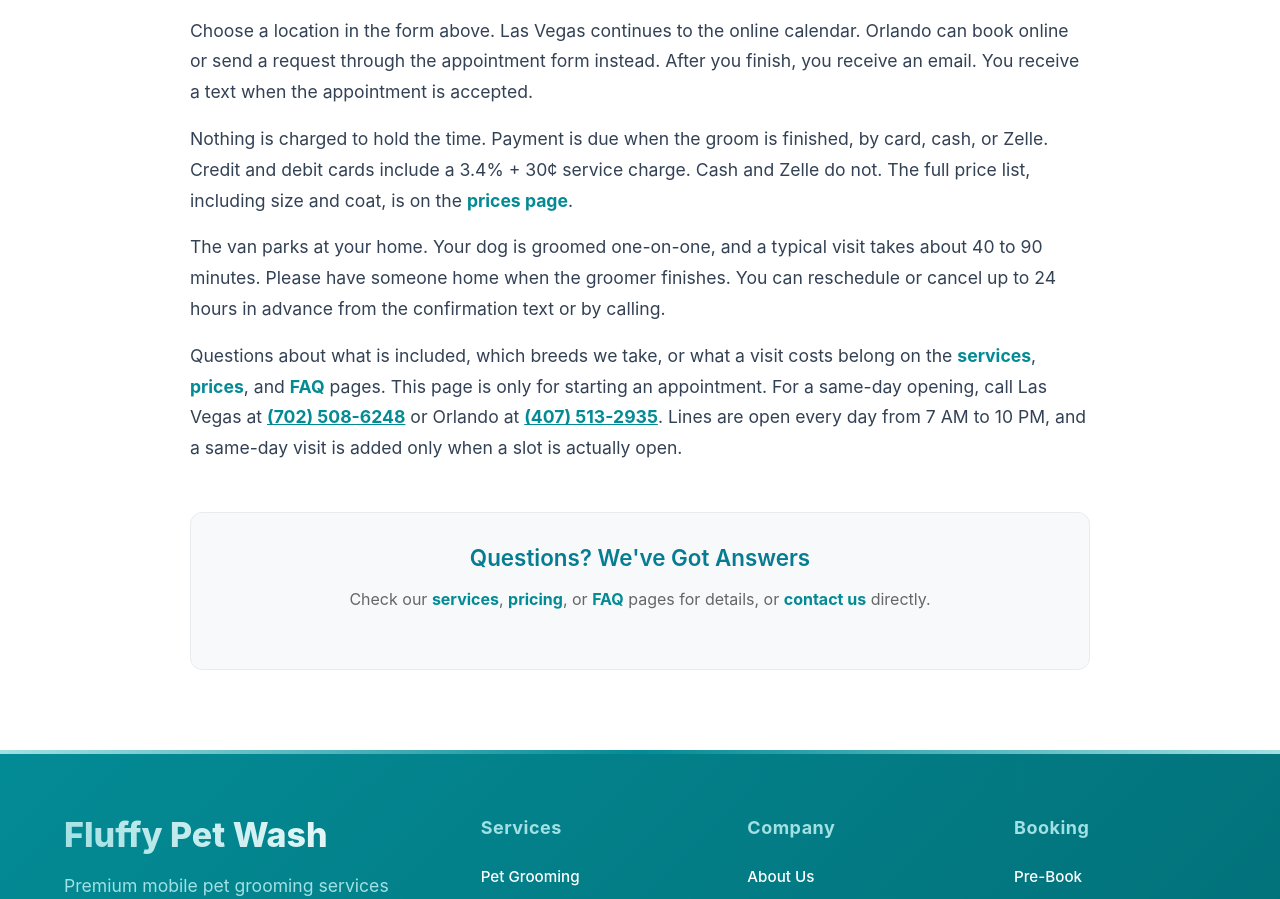
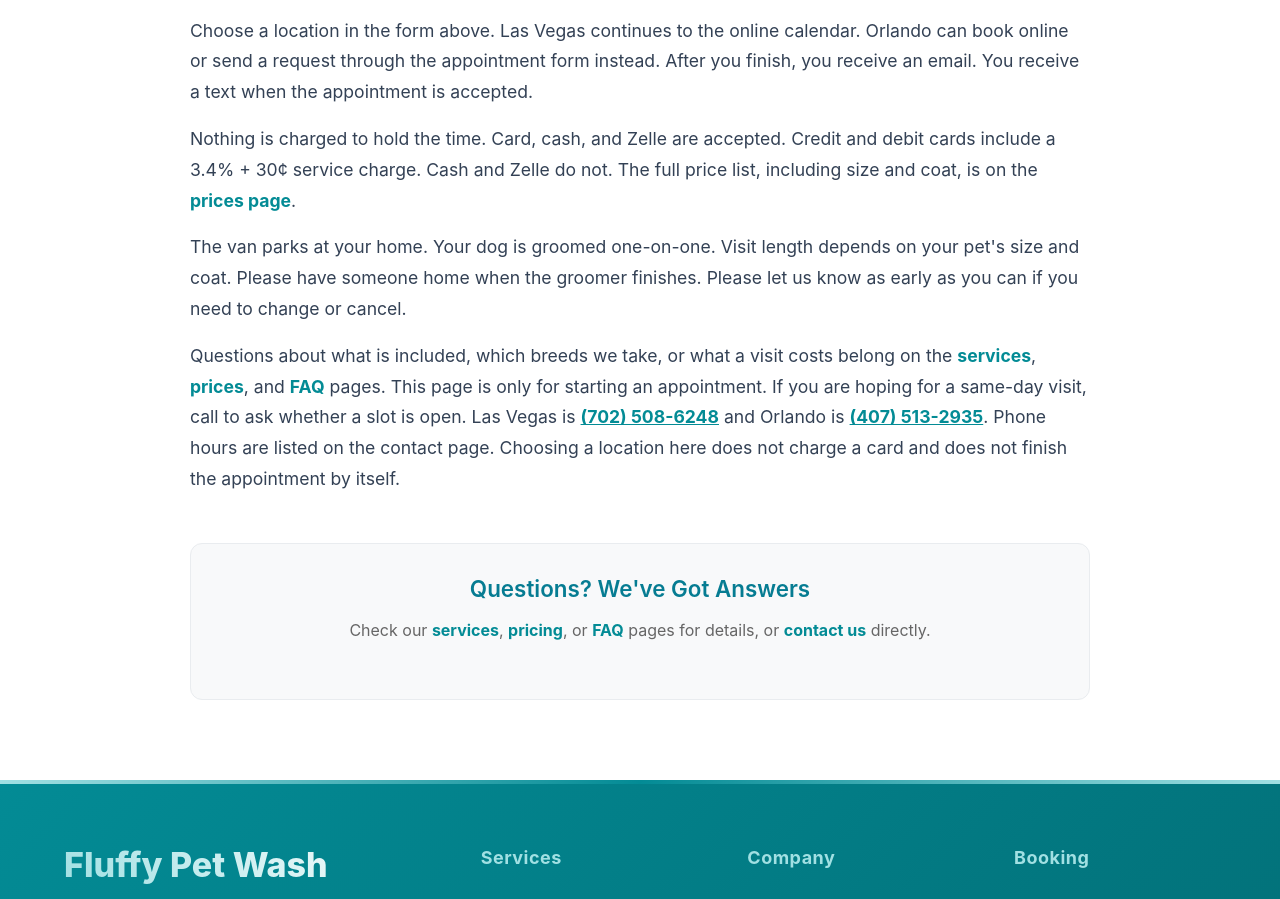
Before and after one commit to crisboxing11/Fluffy, a Next.js app: page /prebook in a window 1280 px wide. Shown: the part 1503-2402 px from the top of the page. Built offline with nearby package versions, Linux system fonts and the light colour scheme.

Commit message:
Soften unconfirmed time promises in the new page copy.
Visit length, cancellation notice, and reply time no longer state a number. Payment timing and same-day wording no longer promise a result the owner has not confirmed.

Co-authored-by: Cristian Arroyo  <crisboxing11@users.noreply.github.com>

```diff
--- a/pages/prebook.tsx
+++ b/pages/prebook.tsx
@@ -488,9 +488,9 @@ const PrebookPage = () => {
               variant="body1"
               sx={{ fontSize: { xs: "1rem", md: "1.1rem" }, color: "#334155", lineHeight: 1.75, mb: 2 }}
             >
-              Nothing is charged to hold the time. Payment is due when the
-              groom is finished, by card, cash, or Zelle. Credit and debit
-              cards include a 3.4% + 30¢ service charge. Cash and Zelle do not.
+              Nothing is charged to hold the time. Card, cash, and Zelle are
+              accepted. Credit and debit cards include a 3.4% + 30¢ service
+              charge. Cash and Zelle do not.
               The full price list, including size and coat, is on the{" "}
               <Link href="/prices" style={{ color: "#038B95", fontWeight: "bold", textDecoration: "none" }}>
                 prices page
@@ -501,10 +501,10 @@ const PrebookPage = () => {
               variant="body1"
               sx={{ fontSize: { xs: "1rem", md: "1.1rem" }, color: "#334155", lineHeight: 1.75, mb: 2 }}
             >
-              The van parks at your home. Your dog is groomed one-on-one, and a
-              typical visit takes about 40 to 90 minutes. Please have someone
-              home when the groomer finishes. You can reschedule or cancel up
-              to 24 hours in advance from the confirmation text or by calling.
+              The van parks at your home. Your dog is groomed one-on-one. Visit
+              length depends on your pet&apos;s size and coat. Please have
+              someone home when the groomer finishes. Please let us know as
+              early as you can if you need to change or cancel.
             </Typography>
             <Typography
               variant="body1"
@@ -523,17 +523,19 @@ const PrebookPage = () => {
               <Link href="/faq" style={{ color: "#038B95", fontWeight: "bold", textDecoration: "none" }}>
                 FAQ
               </Link>{" "}
-              pages. This page is only for starting an appointment. For a
-              same-day opening, call Las Vegas at{" "}
+              pages. This page is only for starting an appointment. If you are
+              hoping for a same-day visit, call to ask whether a slot is open.
+              Las Vegas is{" "}
               <a href="tel:+17025086248" style={{ color: "#038B95", fontWeight: "bold" }}>
                 (702) 508-6248
               </a>{" "}
-              or Orlando at{" "}
+              and Orlando is{" "}
               <a href="tel:+14075132935" style={{ color: "#038B95", fontWeight: "bold" }}>
                 (407) 513-2935
               </a>
-              . Lines are open every day from 7 AM to 10 PM, and a same-day
-              visit is added only when a slot is actually open.
+              . Phone hours are listed on the contact page. Choosing a location
+              here does not charge a card and does not finish the appointment
+              by itself.
             </Typography>
           </Box>
 
```
Also changed, not shown: components/Home.tsx (+8 -9 lines), pages/blog.tsx (+5 -3 lines), pages/contact.tsx (+7 -7 lines).
